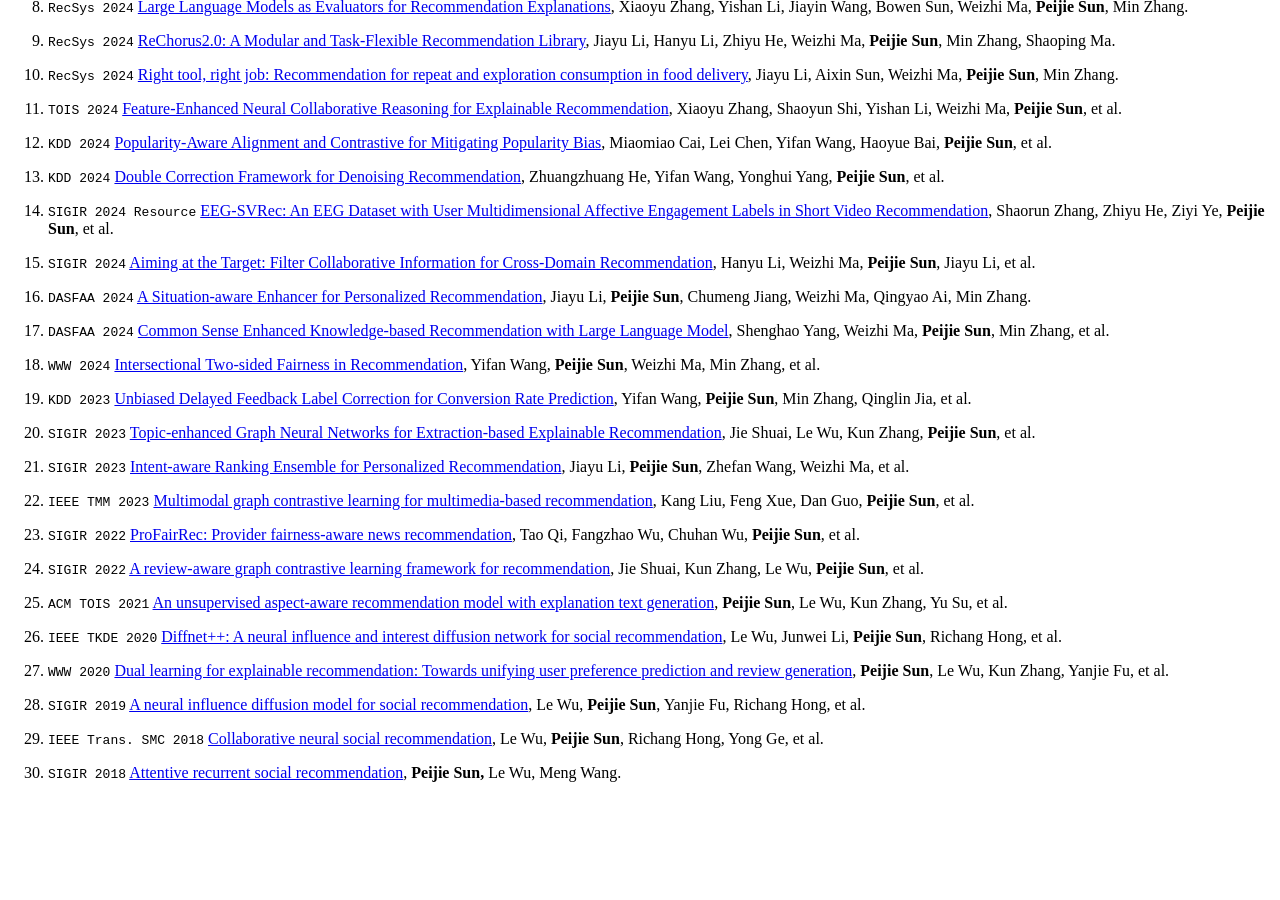
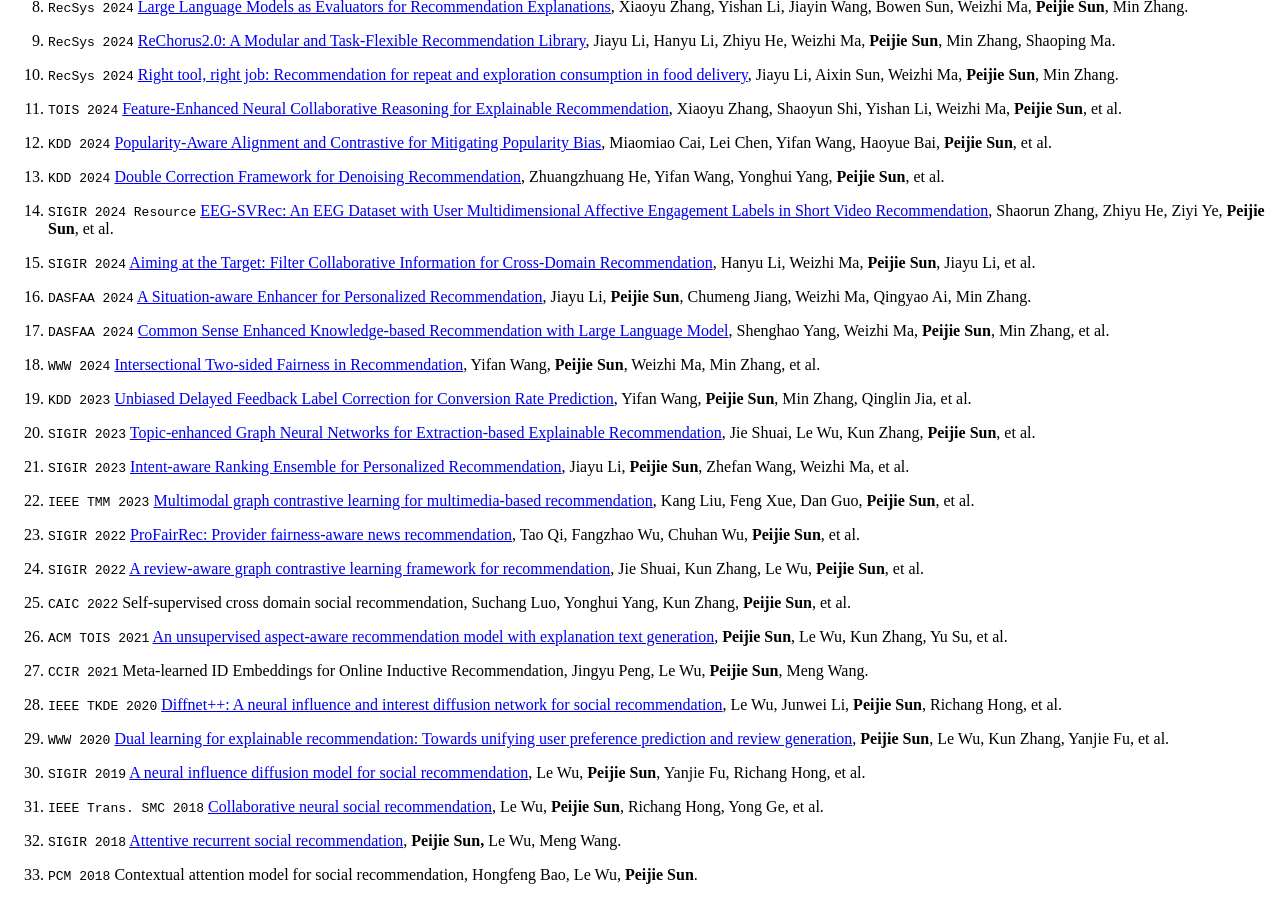
Before and after one commit to PeiJieSun/peijiesun.github.io, a Jekyll site: the page built from _pages/includes/pub.md, in a window 1280 px wide and 900 px high, scrolled down 1630 px. Built offline with Jekyll 4.4.1, drawn with Linux system fonts in a browser that asks for light colours; our own code applies the rules of GitHub Pages for plain Markdown files; comment, search, counter and statistics services are not loaded; before the commit the page ends 2428 px from its top, so only the background shows below that.

```diff
--- a/_pages/includes/pub.md
+++ b/_pages/includes/pub.md
@@ -109,14 +109,20 @@ Le Wu, **Peijie Sun**, Yanjie Fu, Richang Hong, Xiting Wang, Meng Wang
 
 24. ``SIGIR 2022`` [A review-aware graph contrastive learning framework for recommendation](https://dl.acm.org/doi/abs/10.1145/3477495.3531927), Jie Shuai, Kun Zhang, Le Wu, **Peijie Sun**, et al.
 
-25. ``ACM TOIS 2021`` [An unsupervised aspect-aware recommendation model with explanation text generation](https://dl.acm.org/doi/abs/10.1145/3483611), **Peijie Sun**, Le Wu, Kun Zhang, Yu Su, et al.
+25. ``CAIC 2022`` Self-supervised cross domain social recommendation, Suchang Luo, Yonghui Yang, Kun Zhang, **Peijie Sun**, et al.
 
-26. ``IEEE TKDE 2020`` [Diffnet++: A neural influence and interest diffusion network for social recommendation](https://ieeexplore.ieee.org/abstract/document/9311623/), Le Wu, Junwei Li, **Peijie Sun**, Richang Hong, et al.
+26. ``ACM TOIS 2021`` [An unsupervised aspect-aware recommendation model with explanation text generation](https://dl.acm.org/doi/abs/10.1145/3483611), **Peijie Sun**, Le Wu, Kun Zhang, Yu Su, et al.
 
-27. ``WWW 2020`` [Dual learning for explainable recommendation: Towards unifying user preference prediction and review generation](https://dl.acm.org/doi/abs/10.1145/3366423.3380164), **Peijie Sun**, Le Wu, Kun Zhang, Yanjie Fu, et al.
+27. ``CCIR 2021`` Meta-learned ID Embeddings for Online Inductive Recommendation, Jingyu Peng, Le Wu, **Peijie Sun**, Meng Wang.
 
-28. ``SIGIR 2019`` [A neural influence diffusion model for social recommendation](https://dl.acm.org/doi/abs/10.1145/3331184.3331214), Le Wu, **Peijie Sun**, Yanjie Fu, Richang Hong, et al.
+28. ``IEEE TKDE 2020`` [Diffnet++: A neural influence and interest diffusion network for social recommendation](https://ieeexplore.ieee.org/abstract/document/9311623/), Le Wu, Junwei Li, **Peijie Sun**, Richang Hong, et al.
 
-29. ``IEEE Trans. SMC 2018`` [Collaborative neural social recommendation](https://ieeexplore.ieee.org/abstract/document/8514809/), Le Wu, **Peijie Sun**, Richang Hong, Yong Ge, et al.
+29. ``WWW 2020`` [Dual learning for explainable recommendation: Towards unifying user preference prediction and review generation](https://dl.acm.org/doi/abs/10.1145/3366423.3380164), **Peijie Sun**, Le Wu, Kun Zhang, Yanjie Fu, et al.
 
-30. ``SIGIR 2018`` [Attentive recurrent social recommendation](https://dl.acm.org/doi/abs/10.1145/3209978.3210023), **Peijie Sun,** Le Wu, Meng Wang.
+30. ``SIGIR 2019`` [A neural influence diffusion model for social recommendation](https://dl.acm.org/doi/abs/10.1145/3331184.3331214), Le Wu, **Peijie Sun**, Yanjie Fu, Richang Hong, et al.
+
+31. ``IEEE Trans. SMC 2018`` [Collaborative neural social recommendation](https://ieeexplore.ieee.org/abstract/document/8514809/), Le Wu, **Peijie Sun**, Richang Hong, Yong Ge, et al.
+
+32. ``SIGIR 2018`` [Attentive recurrent social recommendation](https://dl.acm.org/doi/abs/10.1145/3209978.3210023), **Peijie Sun,** Le Wu, Meng Wang.
+
+33. ``PCM 2018`` Contextual attention model for social recommendation, Hongfeng Bao, Le Wu, **Peijie Sun**.
```
Also changed, not shown: _pages/includes/intro.md (+1 -1 lines), _pages/includes/news.md (+9 -2 lines).
